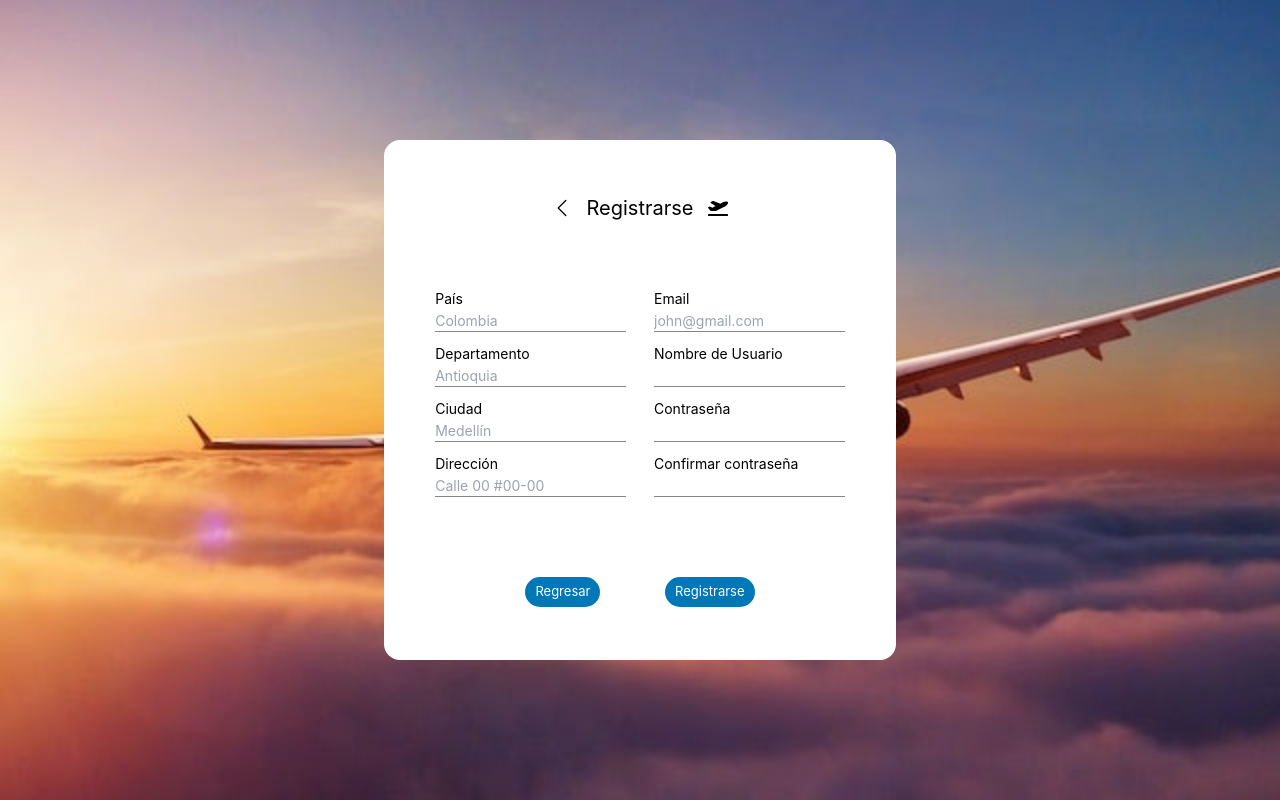
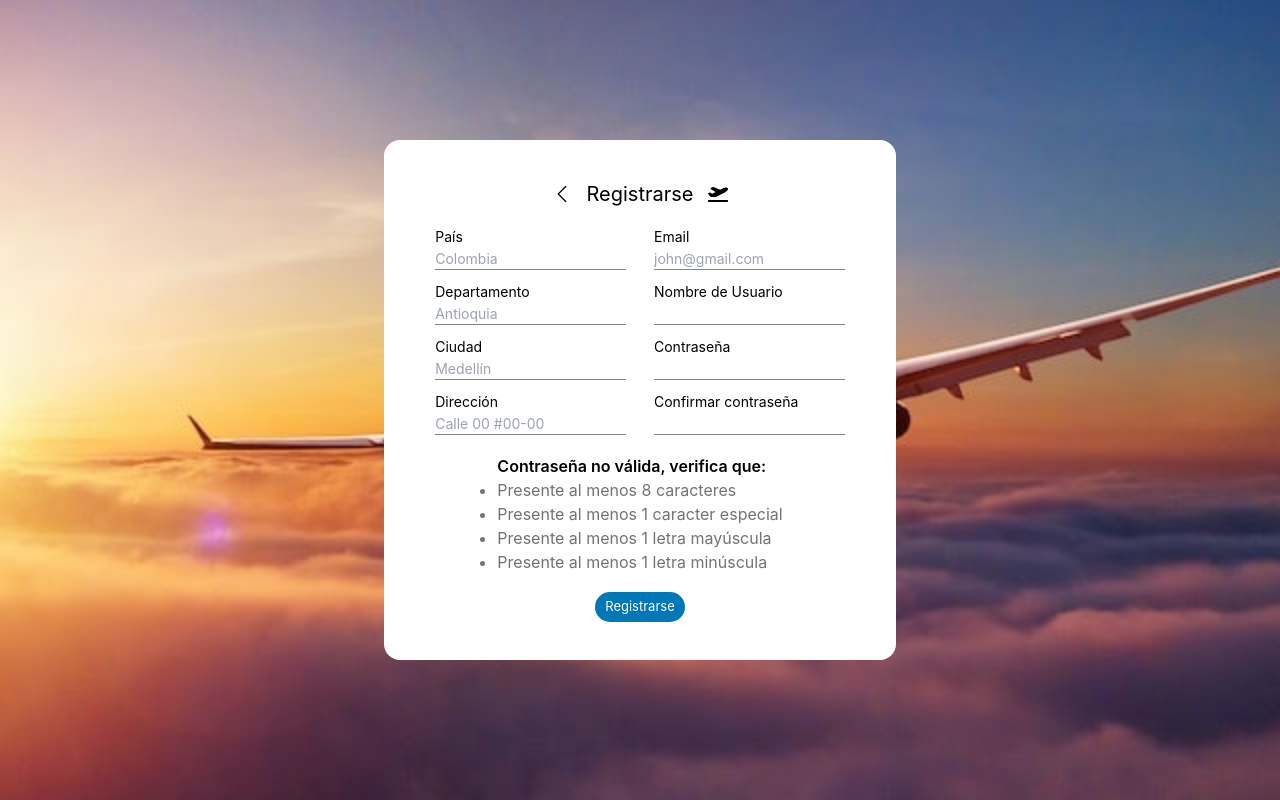
Before and after one commit to manuelRestrep0/frontend-presencial, a Next.js app: page /auth-a/signup in a window 1280 px wide. Both pictures are taken after a click on the button "Continuar". Built offline with nearby package versions, Linux system fonts and the light colour scheme.

Commit message:
Completed field validations for password and empty fields

```diff
--- a/app/auth-a/signup/page.tsx
+++ b/app/auth-a/signup/page.tsx
@@ -17,6 +17,8 @@ import {SignupInfo} from '../../../components/UserRegistration/SignupInfo';
 
 
 const Form = () => {
+
+    const [isPasswordValid, setValidSignup] = useState(false)
 
     const [page, setPage] = useState(0);
     const [windowWidth, setWindowWidth] = useState(0);
@@ -56,6 +58,49 @@ const Form = () => {
         phoneNumber: ""
       });
 
+
+    function verifyObjectFilled(objeto: Record<string, string>): boolean {
+        for (const clave in objeto) {
+            if (!objeto[clave]) {
+                return false;
+            }
+        }
+        return true;
+    }
+
+    const passwordAlertDisplay = () => {
+
+        const invalidPassword = (<div>
+            <p className='font-semibold'>Contraseña no válida, verifica que:</p>
+            <ul className='text-neutral-500'>
+                <li>Presente al menos 8 caracteres</li>
+                <li>Presente al menos 1 caracter especial</li>
+                <li>Presente al menos 1 letra mayúscula</li>
+                <li>Presente al menos 1 letra minúscula</li>
+            </ul>
+        </div>)
+
+        const validPassword = (<div className='font-semibold'>Contraseña válida</div>)
+
+        if (windowWidth > 1100) {
+            if (page > 1) {
+                if (!isPasswordValid) {
+                    return (invalidPassword)
+                } else {
+                    return (validPassword)
+                }
+            }
+        } else {
+            if (page == 3) {
+                if (!isPasswordValid) {
+                    return (invalidPassword)
+                } else {
+                    return (validPassword)
+                }
+            }
+        }
+    }
+
     const PageDisplay = () => {
 
         if(windowWidth > 1100) {
@@ -70,7 +115,7 @@ const Form = () => {
                 return (
                     <>
                         <AddressInfo formData={formData} setFormData={setFormData}/>
-                        <SignupInfo formData={formData} setFormData={setFormData}/>
+                        <SignupInfo formData={formData} setFormData={setFormData} isValidSignup={isPasswordValid} setValidSignup={setValidSignup}/>
                     </>
                 )
             }
@@ -83,29 +128,34 @@ const Form = () => {
           } else if (page === 2) {
             return <AddressInfo formData={formData} setFormData={setFormData}/>;
           } else {
-            return <SignupInfo formData={formData} setFormData={setFormData}/>;
+            return <SignupInfo formData={formData} setFormData={setFormData} isValidSignup={isPasswordValid} setValidSignup={setValidSignup}/>;
           }
     };
-
 
     function nextPage() {
 
         if(windowWidth > 1100) {
             if (page >= 2) {
-                console.log(JSON.stringify(formData));
+                if(validateSignup()) {
+                    console.log(JSON.stringify(formData));
+                }
+
             } else {
                 setPage(page + 2)
             }
+
+
         } else {
             if (page === 3) {
-                console.log(JSON.stringify(formData));
+                if(validateSignup()) {
+                    console.log(JSON.stringify(formData));
+                }
             } else {
                 setPage(page + 1)
             }
         }
 
     }
-
 
     function prevPage() {
         if (windowWidth > 1100) {
@@ -124,9 +174,33 @@ const Form = () => {
 
         }
     }
+
+    const validateSignup = () => {
+        console.log();
+
+
+        if (!verifyObjectFilled(formData)) {
+            alert("Por favor llenar todos los campos")
+            return false
+        }
+
+        if (formData.password !== formData.confirmPassword) {
+            alert("La contraseña no coincide")
+            return false
+        }
+
+        if (!isPasswordValid) {
+            alert("La contraseña no es válida")
+            return false
+        }
+
+        return true
+
+    }
+
     return (
         <div className='main-container h-screen bg-cover text-black flex justify-center items-center'>
-            <div className='form-container bg-white flex flex-col h-[65%] w-[70%] justify-around items-center rounded-2xl py-5 bg-'>
+            <div className='form-container bg-white flex flex-col min-h-[65%] w-[70%] justify-around items-center rounded-2xl py-5'>
                 <div id='header' className='h-[12%] flex justify-center align-middle'>
                     <button id='header-back-btn' onClick={prevPage} className='flex justify-between items-center w-44'>
                         <BsChevronLeft/>
@@ -139,6 +213,9 @@ const Form = () => {
                     {PageDisplay()}
                 </div>
 
+                {passwordAlertDisplay()}
+
+
                 <div id='footer' className='flex justify-evenly h-[12%] w-[70%] items-center'>
                     <div hidden={windowWidth > 1100 ? (page > 1) : (page !== 0)} id="registration-methods-container">
                         <button className='registration-method-btn mx-1'>
@@ -150,7 +227,7 @@ const Form = () => {
                         </button>
                     </div>
 
-                    <button className='nav-btn' style={{display: windowWidth > 1100 ? (page <= 1 ? "none" : "block") : (page === 0 ? "none" : "block")}} onClick={prevPage}>Regresar</button>
+
                     <button className='nav-btn' onClick={nextPage}>{windowWidth > 1100 ? (page >= 2 ? "Registrarse" : "Continuar") : (page === 3 ? "Registrarse" : "Continuar")}</button>
                 </div>
             </div>
--- a/components/UserRegistration/SignupInfo.tsx
+++ b/components/UserRegistration/SignupInfo.tsx
@@ -1,13 +1,34 @@
 import React from 'react';
 
 import { FormData } from './IFormData';
+import { isValid } from 'zod';
 
 interface SignupInfoProps {
     formData : FormData,
     setFormData : Function
+    setValidSignup : Function,
+    isValidSignup : boolean
 }
 
-const SignupInfo = ({ formData, setFormData } : SignupInfoProps) => {
+const SignupInfo = ({ formData, setFormData, setValidSignup, isValidSignup } : SignupInfoProps) => {
+
+    const checkPassword = (password : string) => {
+
+        const requiredLength = 8;
+        const hasSpecialCharacter = /[!@#$%^&*(),.?":{}|<>+-]/.test(password);
+        const hasUpperCaseLetter = /[A-Z]/.test(password);
+        const hasLowerCaseLetter = /[a-z]/.test(password);
+        const hasNumber = /\d/.test(password);
+
+        return (
+            password.length >= requiredLength &&
+            hasSpecialCharacter &&
+            hasUpperCaseLetter &&
+            hasLowerCaseLetter &&
+            hasNumber
+        );
+    }
+
     return (
         <div className='form-fields-container'>
 
@@ -28,7 +49,11 @@ const SignupInfo = ({ formData, setFormData } : SignupInfoProps) => {
             <div>
                 <label htmlFor="password-input">Contraseña</label>
                 <input placeholder='' value={formData.password} type="password" name="password-input" id="password-input"
-                onChange={(e) => setFormData({...formData, password: e.target.value})
+                onChange={
+                    (e) => {
+                        setFormData({...formData, password: e.target.value})
+                        setValidSignup(checkPassword(e.target.value))
+                    }
                 }/>
             </div>
 
--- a/styles/UserRegistration/UserRegistration.css
+++ b/styles/UserRegistration/UserRegistration.css
@@ -65,6 +65,10 @@ input[type=number] {
   font-family: 'Inter', sans-serif;
 }
 
+ul {
+  list-style-type: disc; /* or use other values like circle, square, etc. */
+}
+
 
 .nav-btn {
   border-radius: 20px;
```
